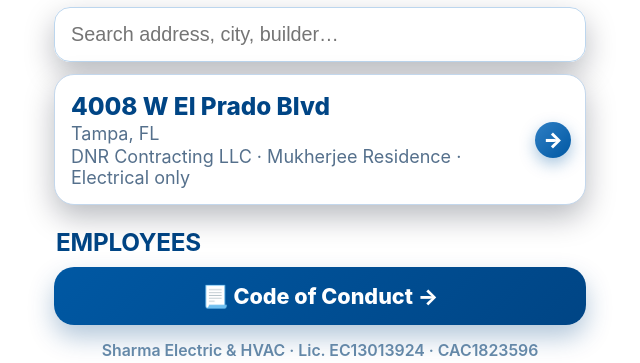
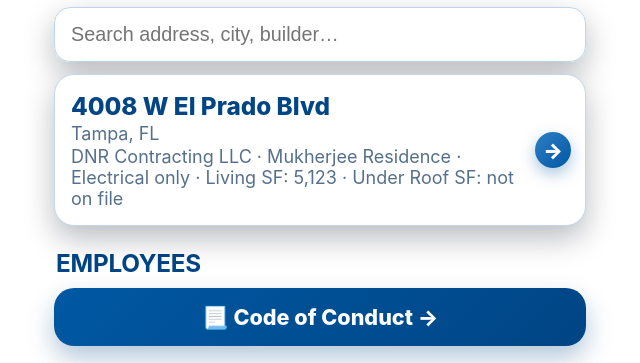
Before and after one commit to Sharmaelechvac/sharmatrack-dnr, a plain HTML site: page index.html in a window 1280 px wide. Shown: the part 255-618 px from the top of the page, without its empty margins (320-960 px from the left). Drawn offline with Linux system fonts and the light colour scheme; no server answers.

Commit message:
Square footage on Mukherjee home card: Living SF: 5,123 · Under Roof SF: not on file

```diff
--- a/index.html
+++ b/index.html
@@ -17,7 +17,7 @@
   <div class="duo"><span class="duo-card"><img class="duo-sharma" src="logo.png" alt="Sharma Electric &amp; HVAC"></span><span class="duo-card"><span class="duo-zbtxt"><b>DNR</b><i>CONTRACTING LLC</i></span></span></div>
   <h2 data-i18n="crewJobs">Jobs</h2>
   <div class="searchbar"><input id="job-search" type="search" autocomplete="off" placeholder="Search address, city, builder…"></div>
-  <a class="jobbtn" href="mukherjee/" data-search="mukherjee residence 4008 w el prado blvd tampa fl dnr contracting electrical"><span class="a">4008 W El Prado Blvd</span><span class="b">Tampa, FL</span><span class="b2">DNR Contracting LLC · Mukherjee Residence · Electrical only</span><span class="arr">→</span></a>
+  <a class="jobbtn" href="mukherjee/" data-search="mukherjee residence 4008 w el prado blvd tampa fl dnr contracting electrical"><span class="a">4008 W El Prado Blvd</span><span class="b">Tampa, FL</span><span class="b2">DNR Contracting LLC · Mukherjee Residence · Electrical only · Living SF: 5,123 · Under Roof SF: not on file</span><span class="arr">→</span></a>
   <h2 data-i18n="employees">Employees</h2>
   <a class="greenbtn" href="code-of-conduct/" data-i18n="coc">📃 Code of Conduct →</a>
   <div class="home-lic">Sharma Electric &amp; HVAC · Lic. EC13013924 · CAC1823596</div>
```
